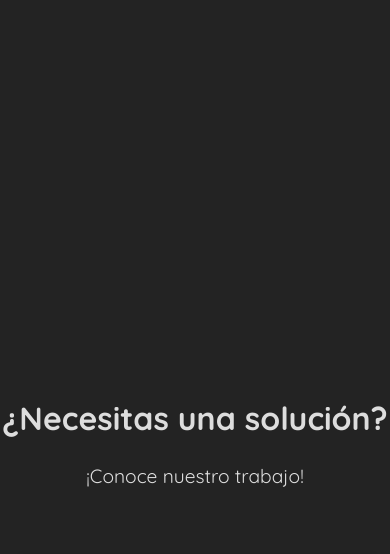
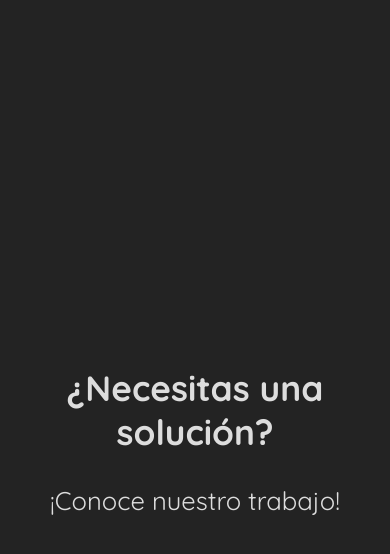
Before and after one commit to LoreDev21/fdlambda, a plain HTML site: page index.html in a window 390 px wide. Shown: the part 480-1034 px from the top of the page. Drawn offline with nearby package versions, Linux system fonts and the light colour scheme; a web font is replaced by a local one.

Commit message:
Update title sizxe

```diff
--- a/index.css
+++ b/index.css
@@ -181,12 +181,12 @@ section {
     }
 
     .title h2 {
-        font-size: 2rem;
+        font-size: 2.2rem;
         text-align: center;
     }
 
     .title p {
-        font-size: 1.2rem;
+        font-size: 1.6rem;
     }
 
     .card {
```
